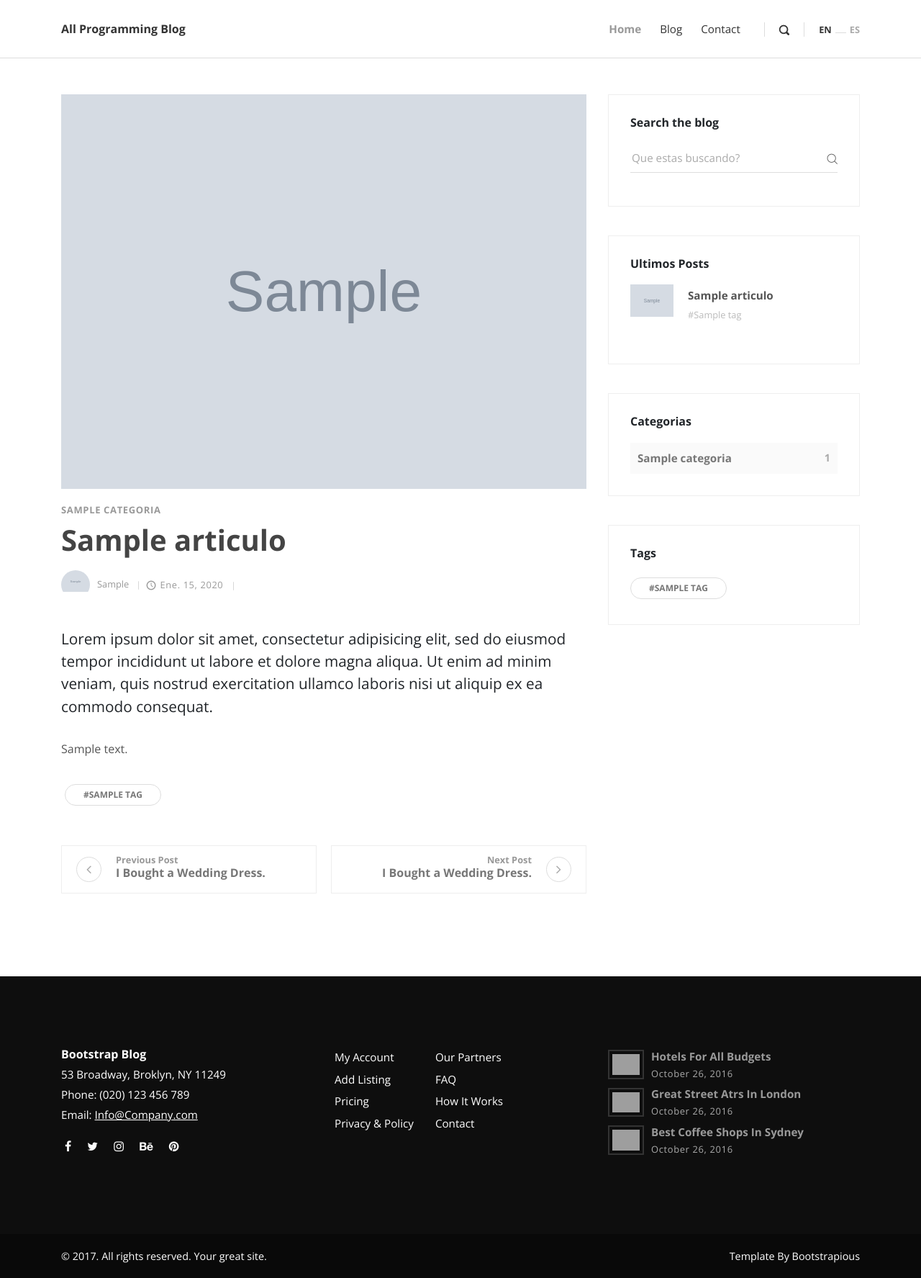
After one commit to leonardoAlonso/django-blog, a Django app: a page that uses templates/articulo.html in a window 1280 px wide. The commit adds this page. Shown: the whole page at 72% size. Run offline with Django 3.2, Linux system fonts and the light colour scheme; tables that the repository leaves empty hold one stand-in row (values such as "Sample post"); grey boxes marked "Sample" are stand-in pictures; some libraries are stand-ins or nearby versions; grey boxes are pictures that could not be loaded.

Commit message:
Separacion de templates
Se crearon template tags para mostrar los articulos por categoria, los
tags y los ultimos 3 post del blog
Se separo en dos templates el contenido html

```diff
--- /dev/null
+++ b/blog/templatetags/tags.py
@@ -0,0 +1,26 @@
+from django import template
+from ..models import Articulo, Categoria, Tag
+
+register = template.Library()
+@register .simple_tag
+def get_latest_three():
+    latest = Articulo.objects.all()[:3]
+    return latest
+
+
+@register .simple_tag
+def get_categories():
+    categorias = Categoria.objects.all()
+    categorias_dic = {}
+    for categoria in categorias:
+        id = categoria.id
+        if Articulo.objects.filter(categorias__id=id):
+            categorias_dic[categoria.nombre] = Articulo.objects.filter(
+                categorias__id=id).count()
+    return categorias_dic
+
+
+@register .simple_tag
+def get_tags():
+    tags = Tag.objects.all()
+    return tags
--- a/blog/urls.py
+++ b/blog/urls.py
@@ -1,6 +1,8 @@
 from django.urls import path, include
-from .views import HomeView, BlogView
+from .views import HomeView, BlogView, PostView
 urlpatterns = [
     path('', HomeView.as_view(), name='home'),
     path('blog', BlogView.as_view(), name='blog'),
+    path('blog/articulo/<slug:slug>',
+         PostView.as_view(), name="articulo")
 ]
--- a/blog/views.py
+++ b/blog/views.py
@@ -1,5 +1,5 @@
 from django.shortcuts import render
-from django.views.generic import TemplateView, ListView
+from django.views.generic import TemplateView, ListView, DetailView
 # Create your views here.
 from .models import Articulo, Categoria, Tag
 from django.db.models import Q
@@ -30,17 +30,10 @@ class BlogView(ListView):
             print(queryset)
         return queryset
 
-    def get_context_data(self, *args, **kwargs):
-        context = super(BlogView, self).get_context_data(**kwargs)
-        context['latest'] = Articulo.objects.all()[:3]
-        categorias = Categoria.objects.all()
-        categorias_dic = {}
-        for categoria in categorias:
-            id = categoria.id
-            if Articulo.objects.filter(categorias__id=id):
-                categorias_dic[categoria.nombre] = Articulo.objects.filter(
-                    categorias__id=id).count()
-        context['categorias'] = categorias_dic
-        print(context['categorias'])
-        context['tags'] = Tag.objects.all()
-        return context
+
+class PostView(DetailView):
+    template_name = 'articulo.html'
+    model = Articulo
+    slug_field = 'slug'
+    slug_url_kwarg = 'slug'
+    context_object_name = 'articulo'
--- /dev/null
+++ b/templates/articulo.html
@@ -0,0 +1,95 @@
+{% extends 'base_blog.html' %} {% load static %}
+<div class="container">
+  <div class="row">
+    {% block blog_content %}
+    <!-- Latest Posts -->
+    <main class="post blog-post col-lg-8">
+      <div class="container">
+        <div class="post-single">
+          <div class="post-thumbnail">
+            <img
+              src="{{ articulo.cover.url }}"
+              alt="{{ articulo.nombre }}"
+              class="img-fluid"
+            />
+          </div>
+          <div class="post-details">
+            <div class="post-meta d-flex justify-content-between">
+              <div class="category">
+                {% for categoria in articulo.categorias.all %}
+                <a href="#">{{ categoria }}</a>
+                {% endfor %}
+              </div>
+            </div>
+            <h1>
+              {{ articulo.nombre }}
+              <!--<a href="#"><i class="fa fa-bookmark-o"></i></a>-->
+            </h1>
+            <div
+              class="post-footer d-flex align-items-center flex-column flex-sm-row"
+            >
+              <a href="#" class="author d-flex align-items-center flex-wrap">
+                <div class="avatar">
+                  <img
+                    src="{{ articulo.autor.foto.url }}"
+                    alt="{{ articulo.autor }}"
+                    class="img-fluid"
+                  />
+                </div>
+                <div class="title">
+                  <span>{{ articulo.autor }}</span>
+                </div></a
+              >
+              <div class="d-flex align-items-center flex-wrap">
+                <div class="date">
+                  <i class="icon-clock"></i>{{ articulo.created }}
+                </div>
+                {% comment %}
+                <div class="views"><i class="icon-eye"></i> 500</div>
+                <div class="comments meta-last">
+                  <i class="icon-comment"></i>12
+                </div>
+                {% endcomment %}
+              </div>
+            </div>
+            <div class="post-body">
+              <p class="lead">
+                Lorem ipsum dolor sit amet, consectetur adipisicing elit, sed do
+                eiusmod tempor incididunt ut labore et dolore magna aliqua. Ut
+                enim ad minim veniam, quis nostrud exercitation ullamco laboris
+                nisi ut aliquip ex ea commodo consequat.
+              </p>
+              <p>{{ articulo.contenido | safe }}</p>
+            </div>
+            <div class="post-tags">
+              {% for tag in articulo.tags.all %}
+              <a class="tag">#{{ tag }}</a>
+              {% endfor %}
+            </div>
+            <div
+              class="posts-nav d-flex justify-content-between align-items-stretch flex-column flex-md-row"
+            >
+              <a href="#" class="prev-post text-left d-flex align-items-center">
+                <div class="icon prev"><i class="fa fa-angle-left"></i></div>
+                <div class="text">
+                  <strong class="text-primary">Previous Post </strong>
+                  <h6>I Bought a Wedding Dress.</h6>
+                </div></a
+              ><a
+                href="#"
+                class="next-post text-right d-flex align-items-center justify-content-end"
+              >
+                <div class="text">
+                  <strong class="text-primary">Next Post </strong>
+                  <h6>I Bought a Wedding Dress.</h6>
+                </div>
+                <div class="icon next"><i class="fa fa-angle-right"> </i></div
+              ></a>
+            </div>
+          </div>
+        </div>
+      </div>
+    </main>
+    {% endblock blog_content %}
+  </div>
+</div>
--- /dev/null
+++ b/templates/base_blog.html
@@ -0,0 +1,86 @@
+{% extends 'base.html' %} {% block content %}
+{% load tags %}
+<div class="container">
+  <div class="row">
+    {% block blog_content %} {% endblock blog_content %}
+    <aside class="col-lg-4">
+      <!-- Widget [Search Bar Widget]-->
+      <div class="widget search">
+        <header>
+          <h3 class="h6">Search the blog</h3>
+        </header>
+        <form action="blog" class="search-form">
+          <div class="form-group">
+            <input
+              type="search"
+              name="search"
+              placeholder="Que estas buscando?"
+            />
+            <button type="submit" class="submit">
+              <i class="icon-search"></i>
+            </button>
+          </div>
+        </form>
+      </div>
+      <!-- Widget [Latest Posts Widget]        -->
+      <div class="widget latest-posts">
+        <header>
+          <h3 class="h6">Ultimos Posts</h3>
+        </header>
+        <div class="blog-posts">
+          {% get_latest_three as latest %}
+          {% for post in latest %}
+          <a href="{% url 'articulo' slug=post.slug %}">
+            <div class="item d-flex align-items-center">
+              <div class="image">
+                <img
+                  src="{{ post.cover.url }}"
+                  alt="{{ post.nombre }}"
+                  class="img-fluid"
+                />
+              </div>
+              <div class="title">
+                <strong>{{ post.nombre }}</strong>
+                <div class="d-flex align-items-center">
+                  <div class="comments">
+                    {% for tag in post.tags.all %} #{{ tag }}
+                    {% endfor %}
+                  </div>
+                </div>
+              </div>
+            </div>
+          </a>
+          {% endfor %}
+        </div>
+      </div>
+      <!-- Widget [Categories Widget]-->
+      <div class="widget categories">
+        <header>
+          <h3 class="h6">Categorias</h3>
+        </header>
+        {% get_categories as categorias %}
+        {% for key, value in categorias.items %}
+        <div class="item d-flex justify-content-between">
+          <a href="#">{{ key }}</a>
+          <span>{{ value }}</span>
+        </div>
+        {% endfor %}
+      </div>
+      <!-- Widget [Tags Cloud Widget]-->
+      <div class="widget tags">
+        <header>
+          <h3 class="h6">Tags</h3>
+        </header>
+        <ul class="list-inline">
+          {% get_tags as tags %}
+          {% for tag in tags %}
+          <li class="list-inline-item">
+            <a href="#" class="tag">#{{ tag }}</a>
+          </li>
+          {% endfor %}
+        </ul>
+      </div>
+    </aside>
+  </div>
+</div>
+{% endblock content %}
--- a/templates/index.html
+++ b/templates/index.html
@@ -52,7 +52,7 @@
                 <a href="#">{{ categoria }}</a>
                 {% endfor %}
               </div>
-              <a href="post.html">
+              <a href="{% url 'articulo' slug=destacado.slug %}">
                 <h2 class="h4">
                   {{ destacado.nombre }}
                 </h2>
```
Also changed, not shown: templates/blog.html (+4 -78 lines), blog/templatetags/__init__.py (added).
